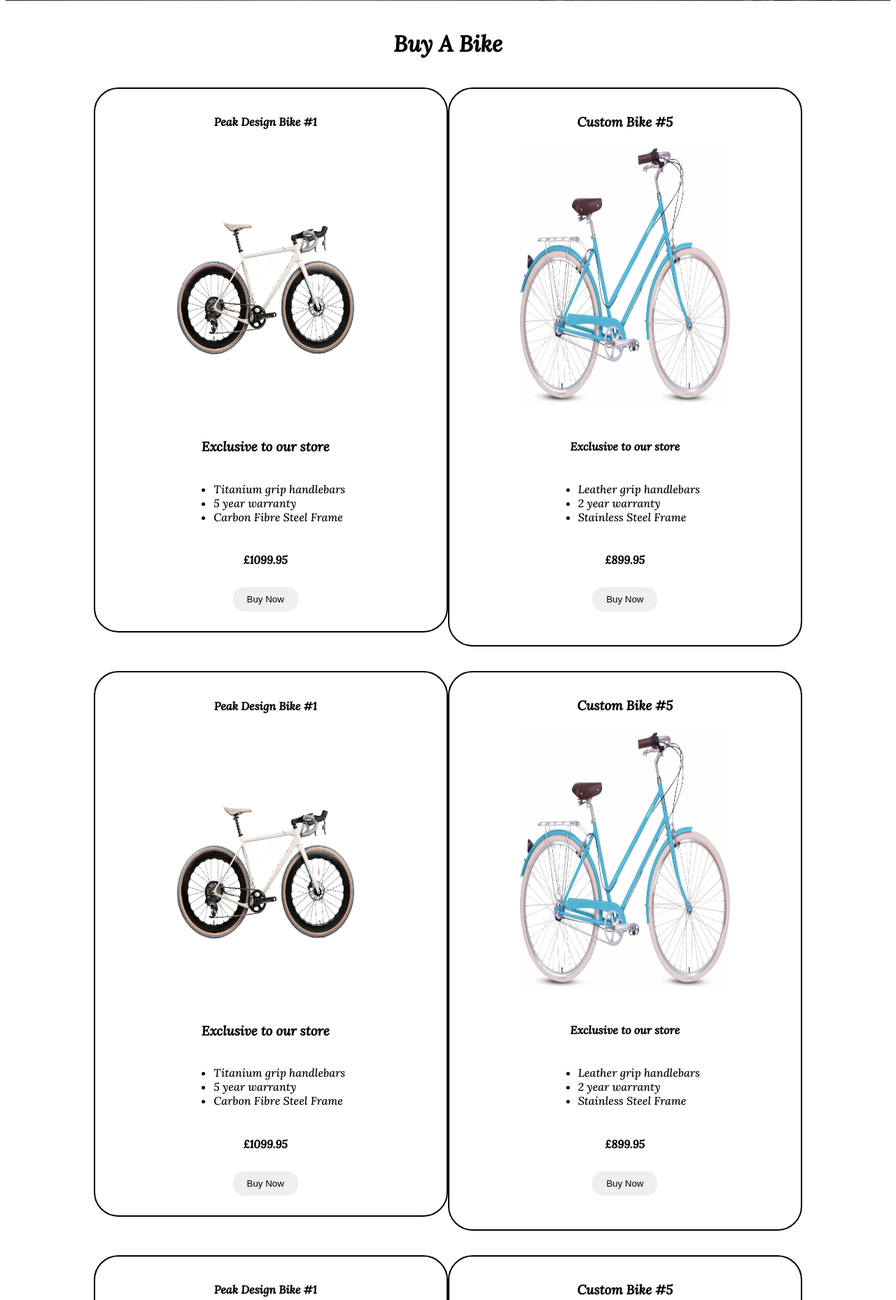
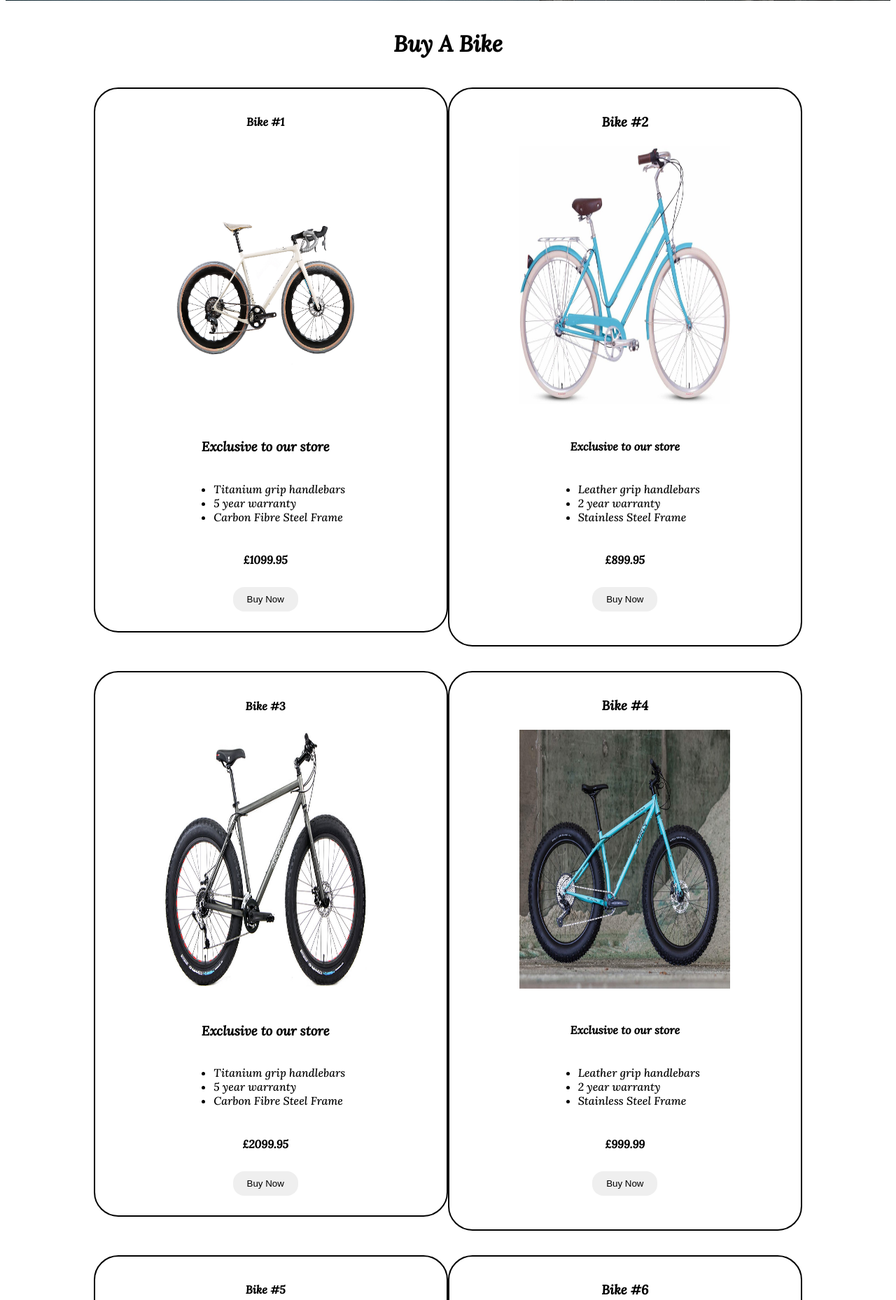
Before and after one commit to awork211/Final_Bike_Shop, a Flask app: page / in a window 1280 px wide. Shown: the part 895-2753 px from the top of the page at 70% size. Run offline with Flask 2, Linux system fonts and the light colour scheme; parts of the project's set-up code (start-up, migrations or seed data) failed here and were passed over; some libraries are stand-ins or nearby versions.

Commit message:
purchase page redesign

```diff
--- a/app.py
+++ b/app.py
@@ -7,90 +7,91 @@ from binascii import hexlify
 app = Flask(__name__)
 
 # connect database
-conn = psycopg2.connect(
-    host = 'localhost',
-    database = 'user_info'
-)
+# conn = psycopg2.connect(
+#     host = 'localhost',
+#     database = 'user_info'
+# )
 
-cur = conn.cursor()
+# cur = conn.cursor()
 
-# cur.execute("""
-# CREATE TABLE user_info (
-#    email varchar(200),
-#    username varchar(200),
-#    password BYTEA,
-#    phone varchar(10),
-#    address varchar(300)
-#     );
-# """)
-# conn.commit()
+# # cur.execute("""
+# # CREATE TABLE user_info (
+# #    email varchar(200),
+# #    username varchar(200),
+# #    password BYTEA,
+# #    phone varchar(10),
+# #    address varchar(300)
+# #     );
+# # """)
+# # conn.commit()
 
-pr_key = RSA.import_key(open('private.pem', 'r').read())
-pu_key = RSA.import_key(open('public.pem', 'r').read())
+# pr_key = RSA.import_key(open('private.pem', 'r').read())
+# pu_key = RSA.import_key(open('public.pem', 'r').read())
 
 # encrypt/decrypt obj
-cipher = PKCS1_OAEP.new(key=pu_key)
-decrypt = PKCS1_OAEP.new(key=pr_key)
+# cipher = PKCS1_OAEP.new(key=pu_key)
+# decrypt = PKCS1_OAEP.new(key=pr_key)
 
+# decrypt message
+# decrypted_message = decrypt.decrypt(cipher_text)
 @app.route("/")
 def index():
     return render_template('Purchase.html')
 
-@app.route("/register", methods=['GET', 'POST'])
-def register():
-    if request.method == 'POST':
-        user = request.form['user']
-        password = request.form['pasw']
-        email = request.form['email']
-        phone = request.form['phone']
-        address = request.form['address']
+# @app.route("/register", methods=['GET', 'POST'])
+# def register():
+#     if request.method == 'POST':
+#         user = request.form['user']
+#         password = request.form['pasw']
+#         email = request.form['email']
+#         phone = request.form['phone']
+#         address = request.form['address']
 
-        enc_pass = cipher.encrypt(bytes(password, 'utf-8'))
+#         enc_pass = cipher.encrypt(bytes(password, 'utf-8'))
 
-        # insert into db table
-        sql = """
-            INSERT INTO user_info (email, username, password, phone, address)
-            VALUES (%s, %s, %s, %s, %s)
-        """
-        args = email, user, enc_pass, phone, address
+#         # insert into db table
+#         sql = """
+#             INSERT INTO user_info (email, username, password, phone, address)
+#             VALUES (%s, %s, %s, %s, %s)
+#         """
+#         args = email, user, enc_pass, phone, address
 
-        cur.execute(sql, args)
-        conn.commit()
-        return redirect(url_for('logSuccess', message = 'New Account Created'))
+#         cur.execute(sql, args)
+#         conn.commit()
+#         return redirect(url_for('logSuccess', message = 'New Account Created'))
 
-    return render_template('Registration.html')
+#     return render_template('Registration.html')
 
-@app.route("/login", methods=["GET","POST"])
-def login():
-    if request.method == 'POST':
-        # check credentials
-        user = request.form['user']
-        password = request.form['pasw']
+# @app.route("/login", methods=["GET","POST"])
+# def login():
+#     if request.method == 'POST':
+#         # check credentials
+#         user = request.form['user']
+#         password = request.form['pasw']
 
-        # query pass
-        cur.execute("""
-            SELECT username, password FROM user_info WHERE username = %s
-        """, [user])
-        query = cur.fetchone()
-        bytePass = query[1].tobytes()
-        finalPass = decrypt.decrypt(bytePass)
-        # test password
-        if password == finalPass.decode('utf-8'):
-            return 'Login Success!'
-        else:
-            print('retry')
-            return redirect(url_for('login'))
+#         cur.execute("""
+#             SELECT username, password FROM user_info WHERE username = %s
+#         """, [user])
+#         query = cur.fetchone()
+#         bytePass = query[1].tobytes()
+#         finalPass = decrypt.decrypt(bytePass)
+#         # test password
+#         if password == finalPass.decode('utf-8'):
+#             return 'Login Success!'
+#         else:
+#             print('retry')
+#             return redirect(url_for('login'))
 
-    return render_template('Login.html')
+#     return render_template('Login.html')
 
 
-@app.route("/login/<message>")
-def logSuccess(message):
-    return render_template('Login.html', message = message)
+# @app.route("/login/<message>")
+# def logSuccess(message):
+#     return render_template('Login.html', message = message)
 
 
 if __name__ == '__main__':
     app.run(debug=True)
 
-cur.close()
-conn.close()
+# cur.close()
+# conn.close()
--- a/static/bikeshop.css
+++ b/static/bikeshop.css
@@ -76,6 +76,6 @@ ul li a {
 }
 
 .itemImg {
-    width: 300px;
-    height: 200px;
+    width: 200px;
+    height: 100px;
 }
--- a/templates/Purchase.html
+++ b/templates/Purchase.html
@@ -5,7 +5,7 @@
     <meta charset="UTF-8">
     <meta http-equiv="X-UA-Compatible" content="IE=edge">
     <meta name="viewport" content="width=device-width, initial-scale=1.0">
-    <title>Main-Page</title>
+    <title>Purchase</title>
 </head>
 <body>
     <center>
@@ -38,7 +38,7 @@
     <!-- <div class = 'test'> -->
         <div class = 'sword'>
             <div class = 'lance'>
-                <h4>Peak Design Bike #1</h4>
+                <h4>Bike #1</h4>
                 <img src="../static/images/peak_design_custom.jpg" class = 'tired'>
                 <br>
                 <h3><em>Exclusive to our store</em></h3>
@@ -55,7 +55,7 @@
         </div>
             <div class = 'sword'>
                 <div class = 'lance'>
-                    <h3>Custom Bike #5</h3>
+                    <h3>Bike #2</h3>
                     <img src="../static/images/new_bicycle.jpg" class = "tired">
                     <br>
                     <h4><em>Exclusive to our store</em></h4>
@@ -74,8 +74,8 @@
             <div class="contaner">
             <div class = 'sword'>
                 <div class = 'lance'>
-                    <h4>Peak Design Bike #1</h4>
-                    <img src="../static/images/peak_design_custom.jpg" class = 'tired'>
+                    <h4>Bike #3</h4>
+                    <img src="../static/images/bullseye-monster-ssdk-7.jpg" class = 'tired'>
                     <br>
                     <h3><em>Exclusive to our store</em></h3>
                     <ul>
@@ -83,7 +83,7 @@
                         <li>5 year warranty</li>
                         <li>Carbon Fibre Steel Frame</li>
                     </ul>
-                    <h4>£1099.95</h4>
+                    <h4>£2099.95</h4>
                     <button class = 'practise' name = 'bike' value = 'Buy Custom Bike #5'>Buy Now</button>
                     <br>
                 </div>
@@ -91,8 +91,8 @@
             </div>
                 <div class = 'sword'>
                     <div class = 'lance'>
-                        <h3>Custom Bike #5</h3>
-                        <img src="../static/images/new_bicycle.jpg" class = "tired">
+                        <h3>Bike #4</h3>
+                        <img src="../static/images/ice-cream-truck-fat-bike-hp-banner-798234_1500x1000.jpg" class = "tired">
                         <br>
                         <h4><em>Exclusive to our store</em></h4>
                         <ul>
@@ -100,7 +100,7 @@
                             <li>2 year warranty</li>
                             <li>Stainless Steel Frame</li>
                         </ul>
-                        <h4>£899.95</h4>
+                        <h4>£999.99</h4>
                         <button class = 'practise' name = 'bike' value = 'Buy Custom Bike #5'>Buy Now</button>
                         <br>
                         <br>
@@ -110,8 +110,8 @@
                 <div class="contaner">
                 <div class = 'sword'>
                     <div class = 'lance'>
-                        <h4>Peak Design Bike #1</h4>
-                        <img src="../static/images/peak_design_custom.jpg" class = 'tired'>
+                        <h4>Bike #5</h4>
+                        <img src="../static/images/15690-exf-9039-gloss-white-chrome-silver--410x273-high.jpg" class = 'tired'>
                         <br>
                         <h3><em>Exclusive to our store</em></h3>
                         <ul>
@@ -119,7 +119,7 @@
                             <li>5 year warranty</li>
                             <li>Carbon Fibre Steel Frame</li>
                         </ul>
-                        <h4>£1099.95</h4>
+                        <h4>£1999.99</h4>
                         <button class = 'practise' name = 'bike' value = 'Buy Custom Bike #5'>Buy Now</button>
                         <br>
                     </div>
@@ -127,8 +127,8 @@
                 </div>
                     <div class = 'sword'>
                         <div class = 'lance'>
-                            <h3>Custom Bike #5</h3>
-                            <img src="../static/images/new_bicycle.jpg" class = "tired">
+                            <h3>Bike #6</h3>
+                            <img src="../static/images/WFO9RDO5SX01EagleAXSRed.jpg" class = "tired">
                             <br>
                             <h4><em>Exclusive to our store</em></h4>
                             <ul>
@@ -136,7 +136,7 @@
                                 <li>2 year warranty</li>
                                 <li>Stainless Steel Frame</li>
                             </ul>
-                            <h4>£899.95</h4>
+                            <h4>£799.95</h4>
                             <button class = 'practise' name = 'bike' value = 'Buy Custom Bike #5'>Buy Now</button>
                             <br>
                             <br>
```
Also changed, not shown: static/images/15690-exf-9039-gloss-white-chrome-silver--410x273-high.jpg (added), static/images/WFO9RDO5SX01EagleAXSRed.jpg (added), static/images/bullseye-monster-ssdk-7.jpg (added), static/images/ice-cream-truck-fat-bike-hp-banner-798234_1500x1000.jpg (added).
